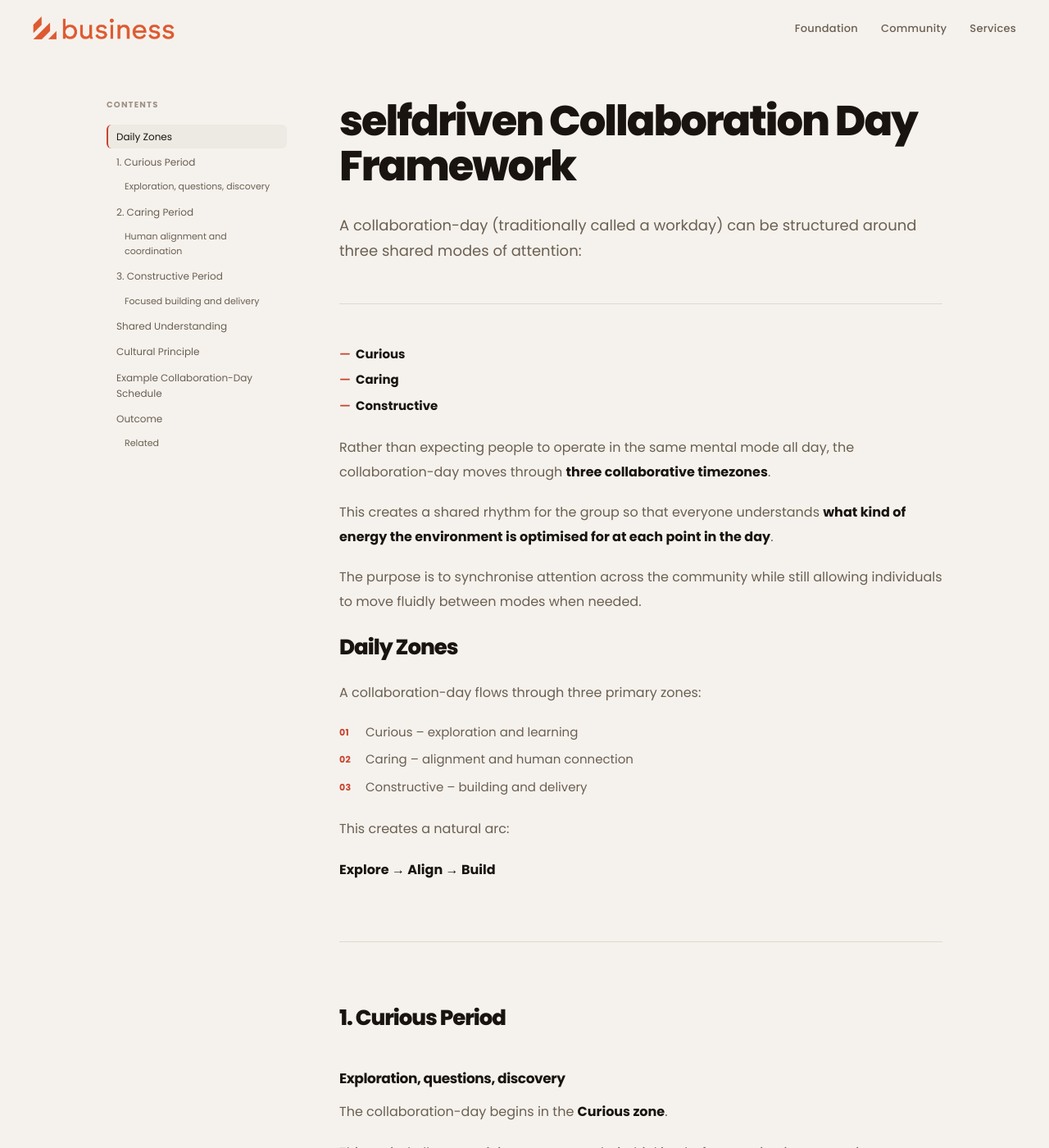
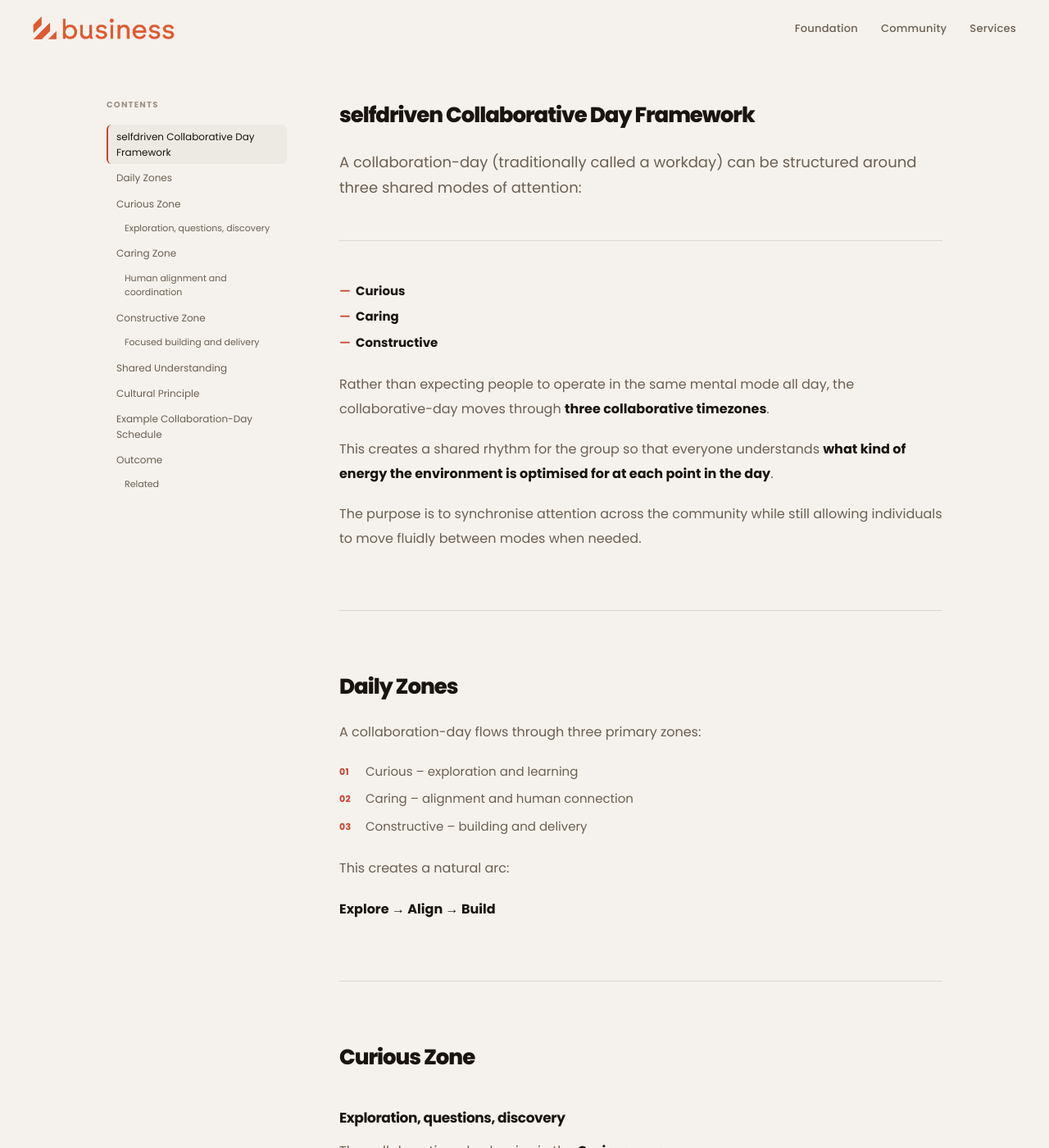
Before and after one commit to selfdriven-services/selfdriven-business, a Jekyll site: the page built from docs/pages/framework-the-collaborative-day.md, in a window 1280 px wide and 1400 px high. Shown: the whole window at 82% size. Built offline with Jekyll 4.4.1, drawn with Linux system fonts in a browser that asks for light colours; some of the changed text lies outside the part shown.

Commit message:
Update framework-the-collaborative-day.md

```diff
--- a/docs/pages/framework-the-collaborative-day.md
+++ b/docs/pages/framework-the-collaborative-day.md
@@ -3,15 +3,14 @@ layout: selfdriven
 title:  selfdriven Collaboration Day Framework - selfdriven.business
 permalink: /frameworks/the-collaborative-day
 ---
-# selfdriven Collaboration Day Framework
+## selfdriven Collaborative Day Framework
 
 A collaboration-day (traditionally called a workday) can be structured around three shared modes of attention:
-
 - **Curious**
 - **Caring**
 - **Constructive**
 
-Rather than expecting people to operate in the same mental mode all day, the collaboration-day moves through **three collaborative timezones**.
+Rather than expecting people to operate in the same mental mode all day, the collaborative-day moves through **three collaborative timezones**.
 
 This creates a shared rhythm for the group so that everyone understands **what kind of energy the environment is optimised for at each point in the day**.
 
@@ -29,7 +28,7 @@ This creates a natural arc:
 
 **Explore → Align → Build**
 
-## 1. Curious Period
+## Curious Zone
 ### Exploration, questions, discovery
 
 The collaboration-day begins in the **Curious zone**.
@@ -60,7 +59,7 @@ Example timing:
 
 Morning opening session or early-day exploration block.
 
-## 2. Caring Period
+## Caring Zone
 ### Human alignment and coordination
 
 After curiosity comes **Caring**.
@@ -93,7 +92,7 @@ Example timing:
 
 Late morning or mid-day coordination sessions.
 
-## 3. Constructive Period
+## Constructive Zone
 ### Focused building and delivery
 
 The majority of the day is spent in the **Constructive zone**.
```
